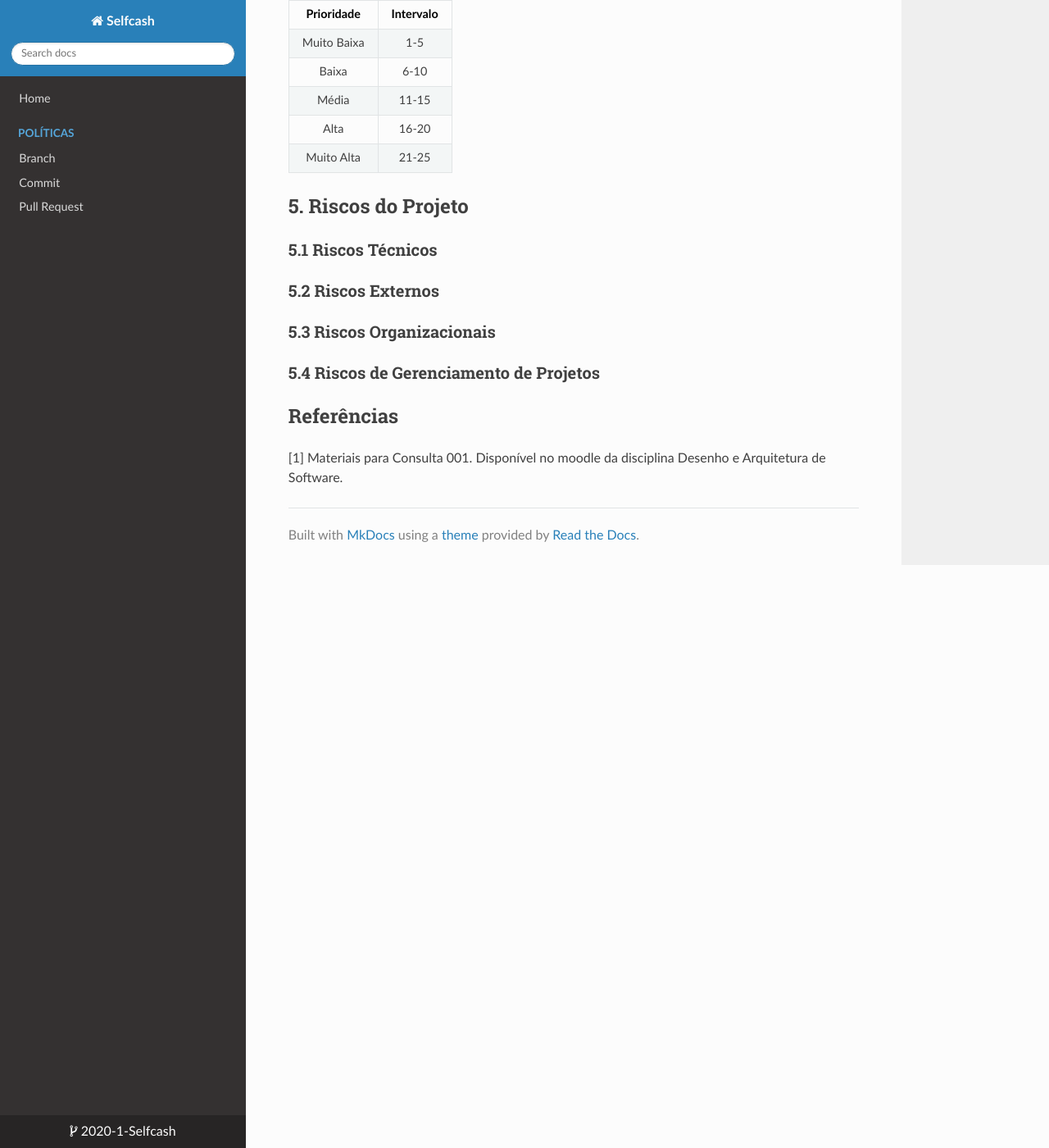
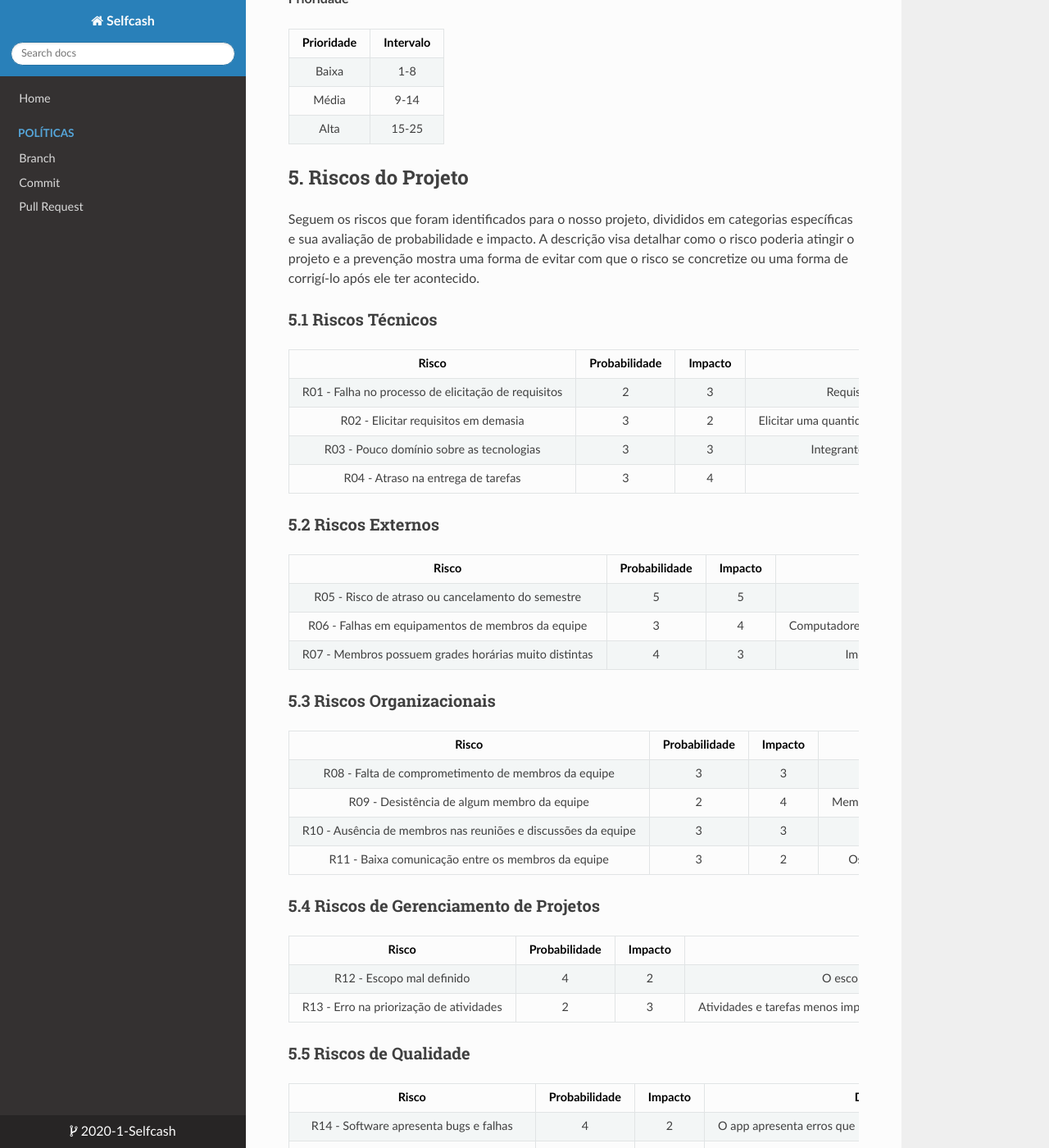
Before and after one commit to 2020-1-Selfcash/Docs, an MkDocs documentation site: the page built from docs/Dinâmica e Seminário II/plano_de_riscos.md, in a window 1280 px wide and 1400 px high, scrolled down 1699 px. Shown: the whole window at 82% size. Built offline with MkDocs 1.6.1, drawn with Linux system fonts in a browser that asks for light colours; nearby versions of some CDN libraries; some of the changed text lies outside the part shown.

Commit message:
#9 Add topic 5

```diff
--- a/docs/Dinâmica e Seminário II/plano_de_riscos.md
+++ b/docs/Dinâmica e Seminário II/plano_de_riscos.md
@@ -5,6 +5,7 @@
 |:--------:|:--------:|:----------------------:|:---------------------------:|
 |30/04/2020|   0.1    |   Iniciando o documento    |    Weiller Fernandes  |
 |30/04/2020|   0.2    |Adicionando tópicos 1, 3 e 4|    Weiller Fernandes  |
+|01/05/2020|   0.3    |Adicionando tópico 5        |    Weiller Fernandes  |
 
 ## 1. Introdução
 
@@ -52,23 +53,58 @@ Relaciona a probabilidade ao impacto, para que se possa identificar os riscos qu
 
 **Prioridade**
 
-|Prioridade |Intervalo|
-|:---------:|:-------:|
-|Muito Baixa|   1-5   |
-|   Baixa   |   6-10  |
-|   Média   |   11-15 |
-|   Alta    |   16-20 |
-|Muito Alta |   21-25 |
+|Prioridade|Intervalo|
+|:--------:|:-------:|
+|   Baixa  |   1-8   |
+|   Média  |   9-14  |
+|   Alta   |   15-25 |
 
 ## 5. Riscos do Projeto
 
+Seguem os riscos que foram identificados para o nosso projeto, divididos em categorias específicas e sua avaliação de probabilidade e impacto. A descrição visa detalhar como o risco poderia atingir o projeto e a prevenção mostra uma forma de evitar com que o risco se concretize ou uma forma de corrigí-lo após ele ter acontecido.
+
 ### 5.1 Riscos Técnicos
+
+|    Risco   |Probabilidade|Impacto|Descrição|Prevenção|Prioridade|
+|:---------:|:---------:|:---:|:---:|:--:|:--------:|
+|R01 - Falha no processo de elicitação de requisitos|2|3|Requisitos podem não estar bem definidos ou não fazer sentido para o projeto| |6|
+|R02 - Elicitar requisitos em demasia|3|2|Elicitar uma quantidade muito elevada de requisitos, imcompatível com o tempo de realização do projeto| |6|
+|R03 - Pouco domínio sobre as tecnologias|3|3|Integrantes da equipe não conhecem o suficiente as tecnologias que serão utilizadas| |9|
+|R04 - Atraso na entrega de tarefas|3|4|Tarefas que são finalizadas após o prazo estipulado| |12|
+
 
 ### 5.2 Riscos Externos
 
+|    Risco   |Probabilidade|Impacto|Descrição|Prevenção|Prioridade|
+|:---------:|:---------:|:---:|:---:|:--:|:--------:|
+|R05 - Risco de atraso ou cancelamento do semestre|5|5|O semestre pode ser afetado devido a questões de saúde pública| |25|
+|R06 - Falhas em equipamentos de membros da equipe|3|4|Computadores e outros equipamentos dos membros podem sofrer com falhas e defeitos durante o semestre| |12|
+|R07 - Membros possuem grades horárias muito distintas|4|3|Imcompatibilidade de horários pode prejudicar a realização de reuniões e pareamentos| |12|
+
 ### 5.3 Riscos Organizacionais
 
+|    Risco   |Probabilidade|Impacto|Descrição|Prevenção|Prioridade|
+|:---------:|:---------:|:---:|:---:|:--:|:--------:|
+|R08 - Falta de comprometimento de membros da equipe|3|3|Membros que não se dedicam o suficiente ou não produzem o esperado| |9|
+|R09 - Desistência de algum membro da equipe|2|4|Membro da equipe desiste ao longo do semestre, o que sobrecarrega todos os outros membros| |8|
+|R10 - Ausência de membros nas reuniões e discussões da equipe|3|3|Membros que faltam frequentemente às reuniões e não dão justificativas para tal| |9|
+|R11 - Baixa comunicação entre os membros da equipe|3|2|Os membros da equipe conversam pouco entre si, seja presencialmente ou remotamente| |6|
+
 ### 5.4 Riscos de Gerenciamento de Projetos
+
+|    Risco   |Probabilidade|Impacto|Descrição|Prevenção|Prioridade|
+|:---------:|:---------:|:---:|:---:|:--:|:--------:|
+|R12 - Escopo mal definido|4|2|O escopo do projeto pode estar muito vago ou grande demais| |8|
+|R13 - Erro na priorização de atividades|2|3|Atividades e tarefas menos importantes recebem maior prioridade em detrimento de tarefas mais importantes| |6|
+
+### 5.5 Riscos de Qualidade
+
+|    Risco   |Probabilidade|Impacto|Descrição|Prevenção|Prioridade|
+|:---------:|:---------:|:---:|:---:|:--:|:--------:|
+|R14 - Software apresenta bugs e falhas|4|2|O app apresenta erros que prejudicam a experiência do usuário| |8|
+|R15 - Ausência ou má execução dos testes|3|2|O software não é testado da maneira ideal| |6|
+|R16 - Baixa usabilidade no software|3|1|Usuário não se sente satisfeito ao usar o app| |3|
+|R17 - Insatisfação do cliente|3|5|Professora não ficou satisfeita com o resultado final do projeto| |15|
 
 ## Referências
 
```
